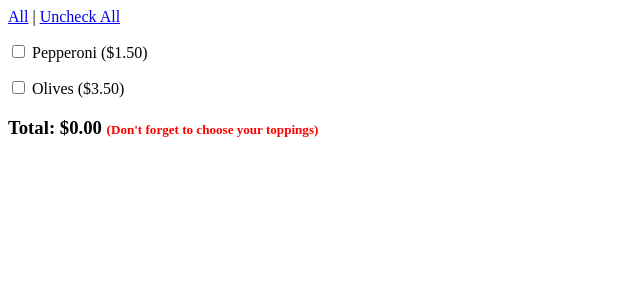
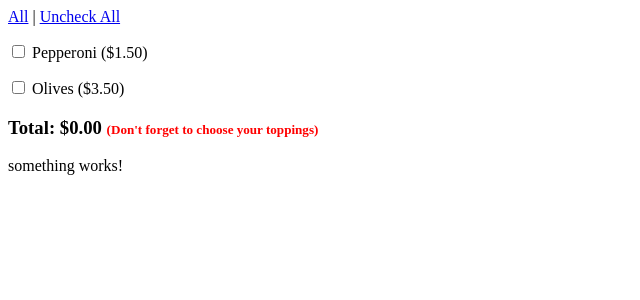
Before and after one commit to tsteelematc/components, an Angular app: page / in a window 1280 px wide. Shown: the top 300 px of the page, without its empty margins (0-640 px from the left). Built offline with nearby package versions, Linux system fonts and the light colour scheme.

Commit message:
create the something component...
... and remove previous component.

```diff
--- a/src/app/app.component.html
+++ b/src/app/app.component.html
@@ -1,6 +1,4 @@
 <div>
   <pizza-toppings></pizza-toppings>
+  <app-something></app-something>
 </div>
-
-<div id="something">
-</div>
--- a/src/app/app.module.ts
+++ b/src/app/app.module.ts
@@ -4,13 +4,13 @@ import { FormsModule } from '@angular/forms';
 
 import { AppComponent } from './app.component';
 import { PizzaComponent } from './pizza/pizza.component';
-import { SomethingsomethingComponent } from './somethingsomething/somethingsomething.component';
+import { SomethingComponent } from './something/something.component';
 
 @NgModule({
   declarations: [
     AppComponent,
     PizzaComponent,
-    SomethingsomethingComponent
+    SomethingComponent
   ],
   imports: [
     BrowserModule
--- /dev/null
+++ b/src/app/something/something.component.html
@@ -0,0 +1,3 @@
+<p>
+  something works!
+</p>
--- /dev/null
+++ b/src/app/something/something.component.ts
@@ -0,0 +1,15 @@
+import { Component, OnInit } from '@angular/core';
+
+@Component({
+  selector: 'app-something',
+  templateUrl: './something.component.html',
+  styleUrls: ['./something.component.css']
+})
+export class SomethingComponent implements OnInit {
+
+  constructor() { }
+
+  ngOnInit() {
+  }
+
+}
--- a/src/app/somethingsomething/somethingsomething.component.html
+++ /dev/null
@@ -1,3 +0,0 @@
-<p>
-  somethingsomething works!
-</p>
--- a/src/app/somethingsomething/somethingsomething.component.ts
+++ /dev/null
@@ -1,15 +0,0 @@
-import { Component, OnInit } from '@angular/core';
-
-@Component({
-  selector: 'app-somethingsomething',
-  templateUrl: './somethingsomething.component.html',
-  styleUrls: ['./somethingsomething.component.css']
-})
-export class SomethingsomethingComponent implements OnInit {
-
-  constructor() { }
-
-  ngOnInit() {
-  }
-
-}
```
Also changed, not shown: src/app/something/something.component.css (added), 1 other file (tests, documents, lock files or other folders).
